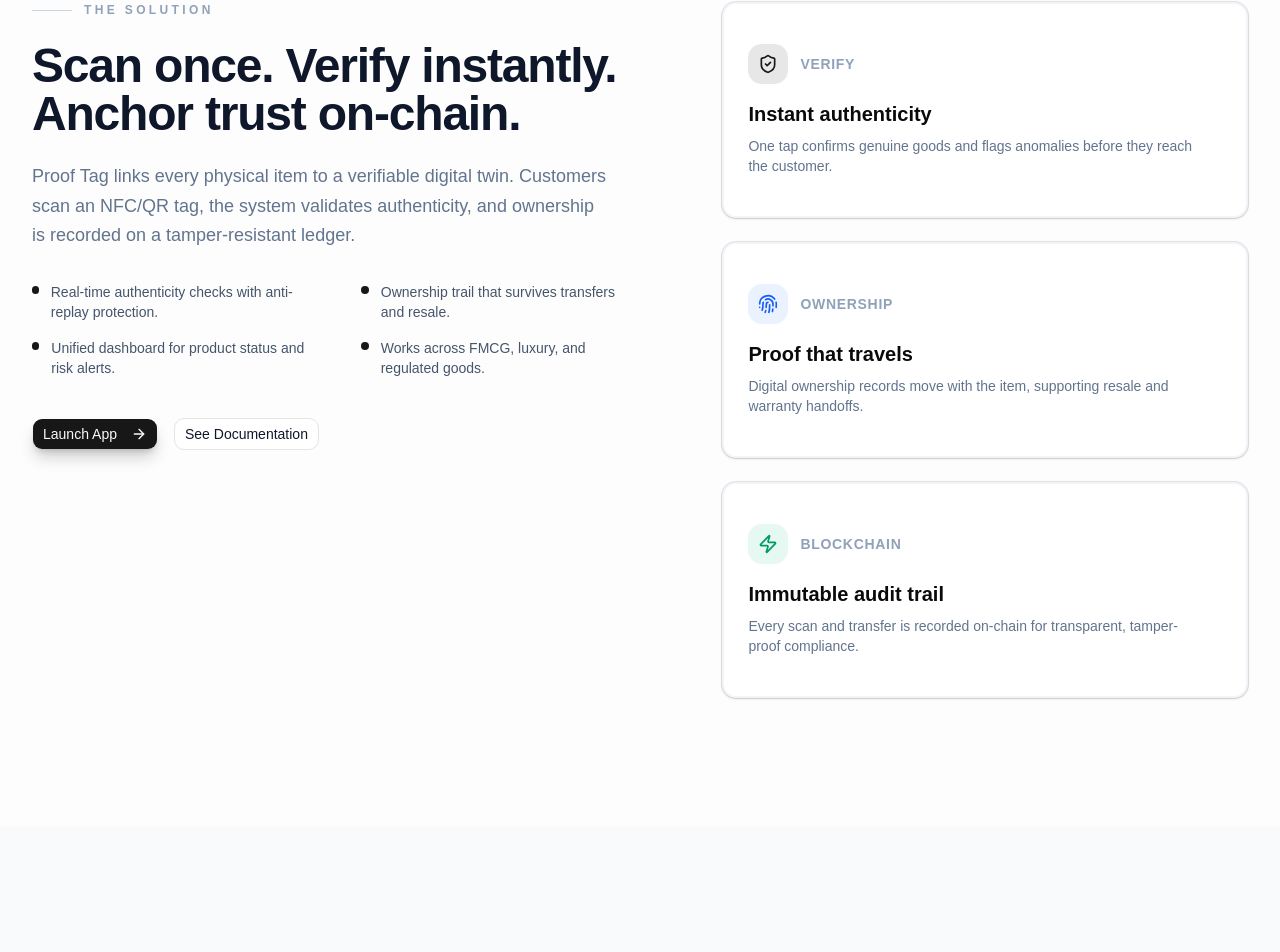
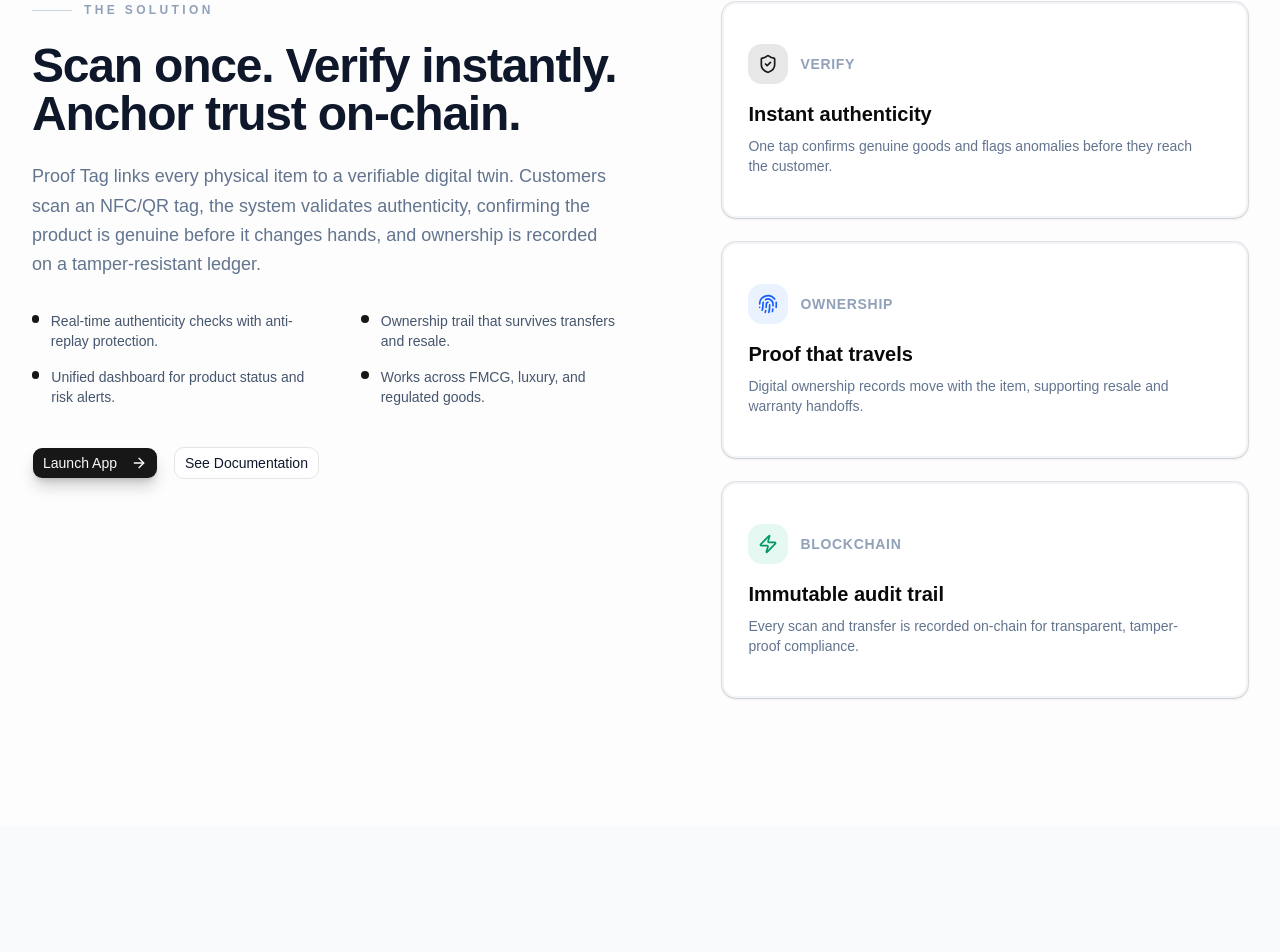
Before and after one commit to ahmadUffi/prooftag, a React (Vite) app: page / in a window 1280 px wide. Shown: the part 1515-2467 px from the top of the page. Built offline with nearby package versions, Linux system fonts and the light colour scheme; no server answers.

Commit message:
fix: enhance clarity of product description in Landing page

```diff
--- a/src/pages/Landing.tsx
+++ b/src/pages/Landing.tsx
@@ -90,7 +90,8 @@ export default function Landing() {
             <p className="text-slate-500 text-lg leading-relaxed mb-8 max-w-xl">
               Proof Tag links every physical item to a verifiable digital twin.
               Customers scan an NFC/QR tag, the system validates authenticity,
-              and ownership is recorded on a tamper-resistant ledger.
+              confirming the product is genuine before it changes hands, and
+              ownership is recorded on a tamper-resistant ledger.
             </p>
             <div className="grid sm:grid-cols-2 gap-4 text-sm text-slate-600">
               <div className="flex items-start gap-3">
```
